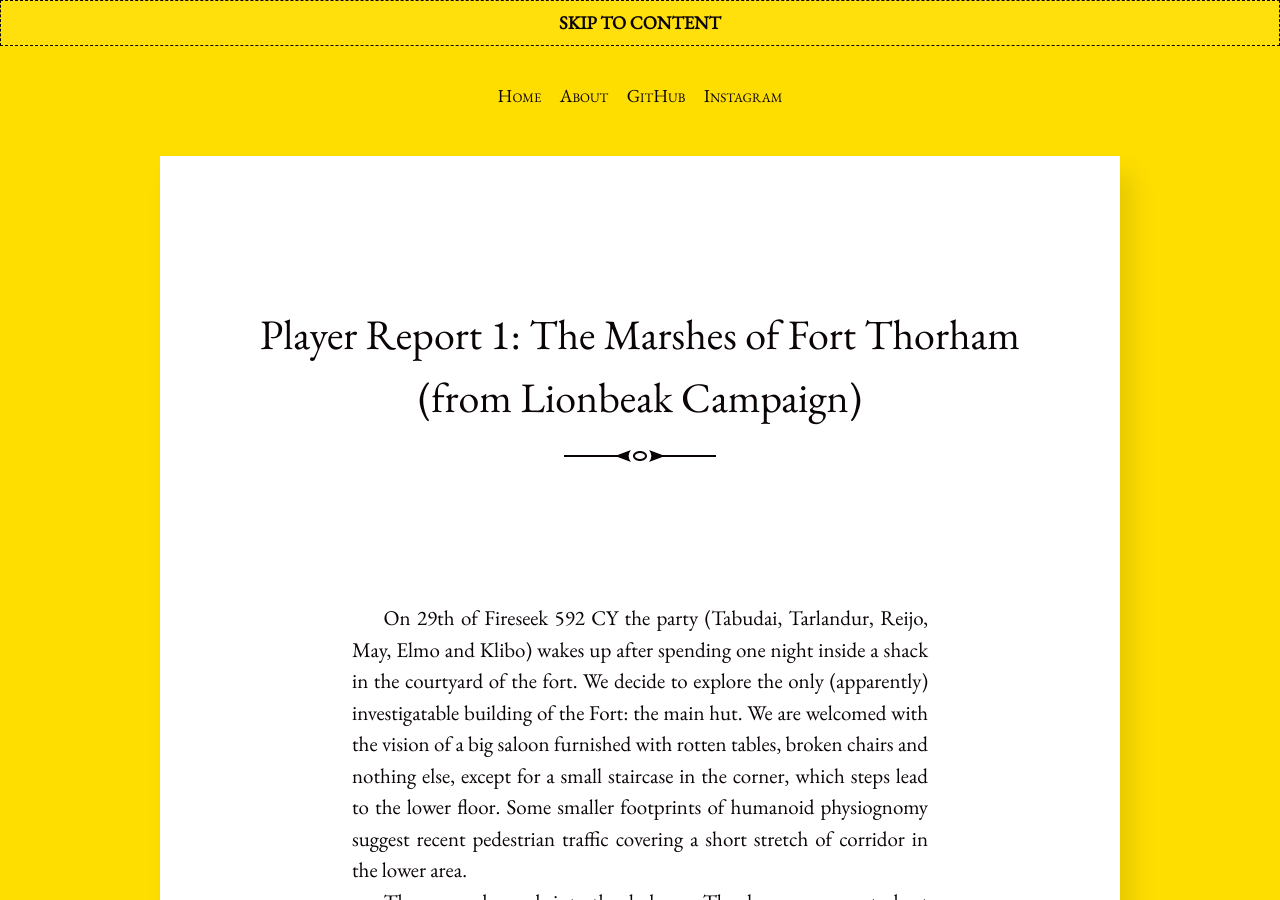
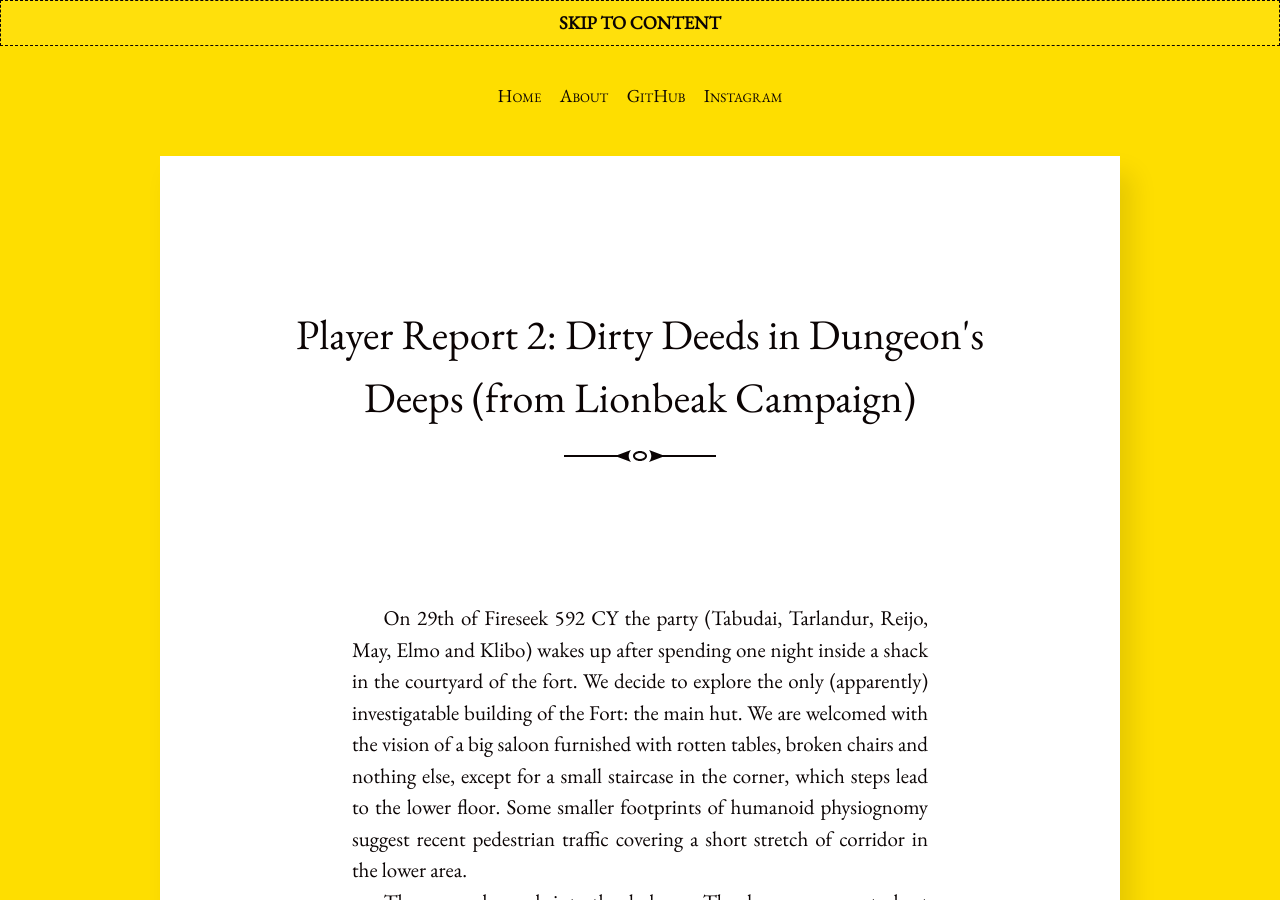
Before and after one commit to InexistentThirdChimera/InexistentThirdChimera.github.io, a Jekyll site: the page built from _posts/2023-02-07-player-report-2;-Dirty-Deeds-in-Dungeon's-Deeps-(from-lionbeak-campaign).md, in a window 1280 px wide and 900 px high. Built offline with Jekyll 4.4.1, drawn with Linux system fonts in a browser that asks for light colours.

Commit message:
fixed PR2 title

```diff
--- a/_posts/2023-02-07-player-report-2;-Dirty-Deeds-in-Dungeon's-Deeps-(from-lionbeak-campaign).md
+++ b/_posts/2023-02-07-player-report-2;-Dirty-Deeds-in-Dungeon's-Deeps-(from-lionbeak-campaign).md
@@ -1,5 +1,5 @@
 ---
-title: "Player Report 1: The Marshes of Fort Thorham (from Lionbeak Campaign)"
+title: "Player Report 2: Dirty Deeds in Dungeon's Deeps (from Lionbeak Campaign)"
 author: Alessandro Mattia Arrighetti
 category: Player-Reports
 layout: post
```
